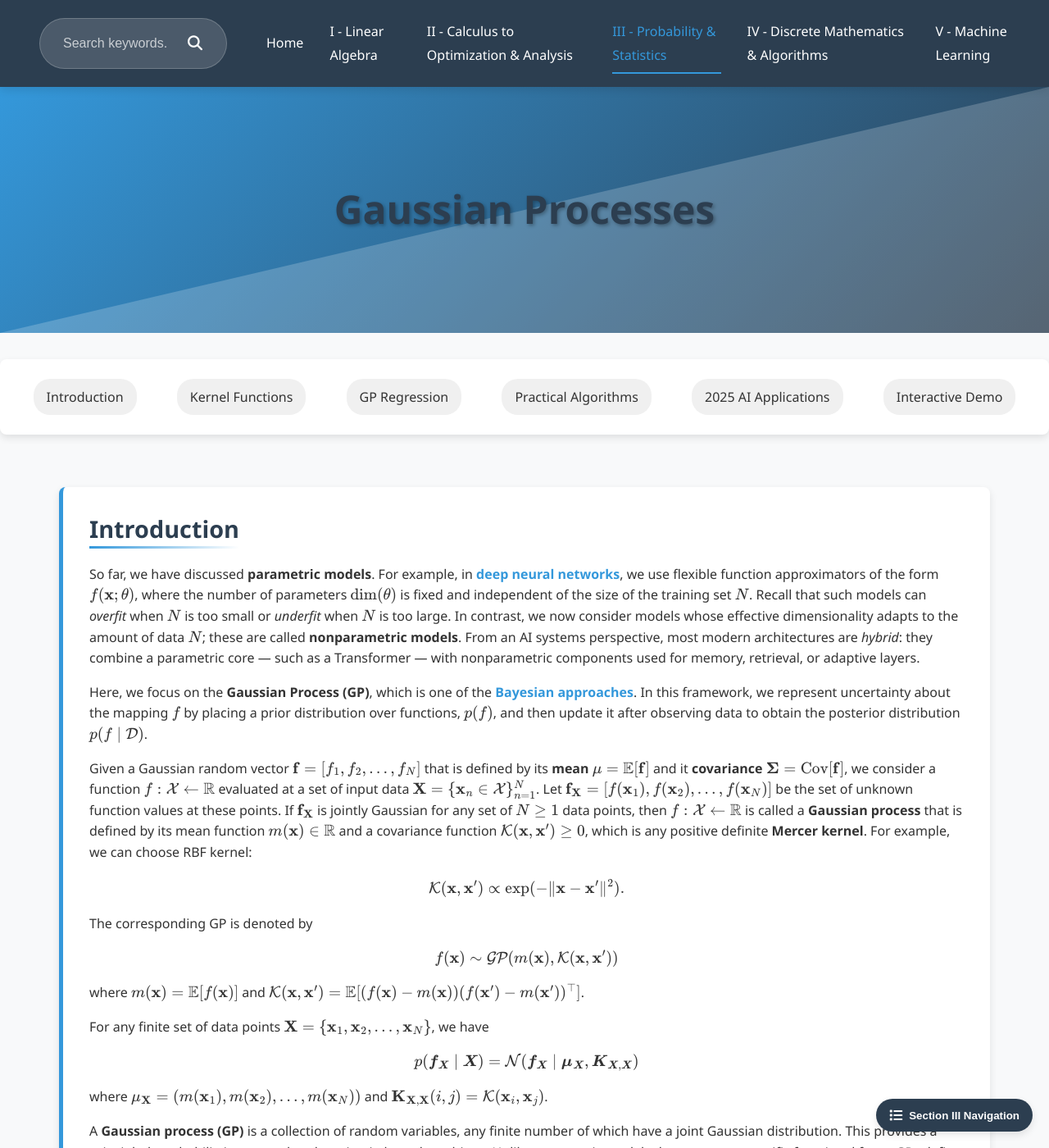
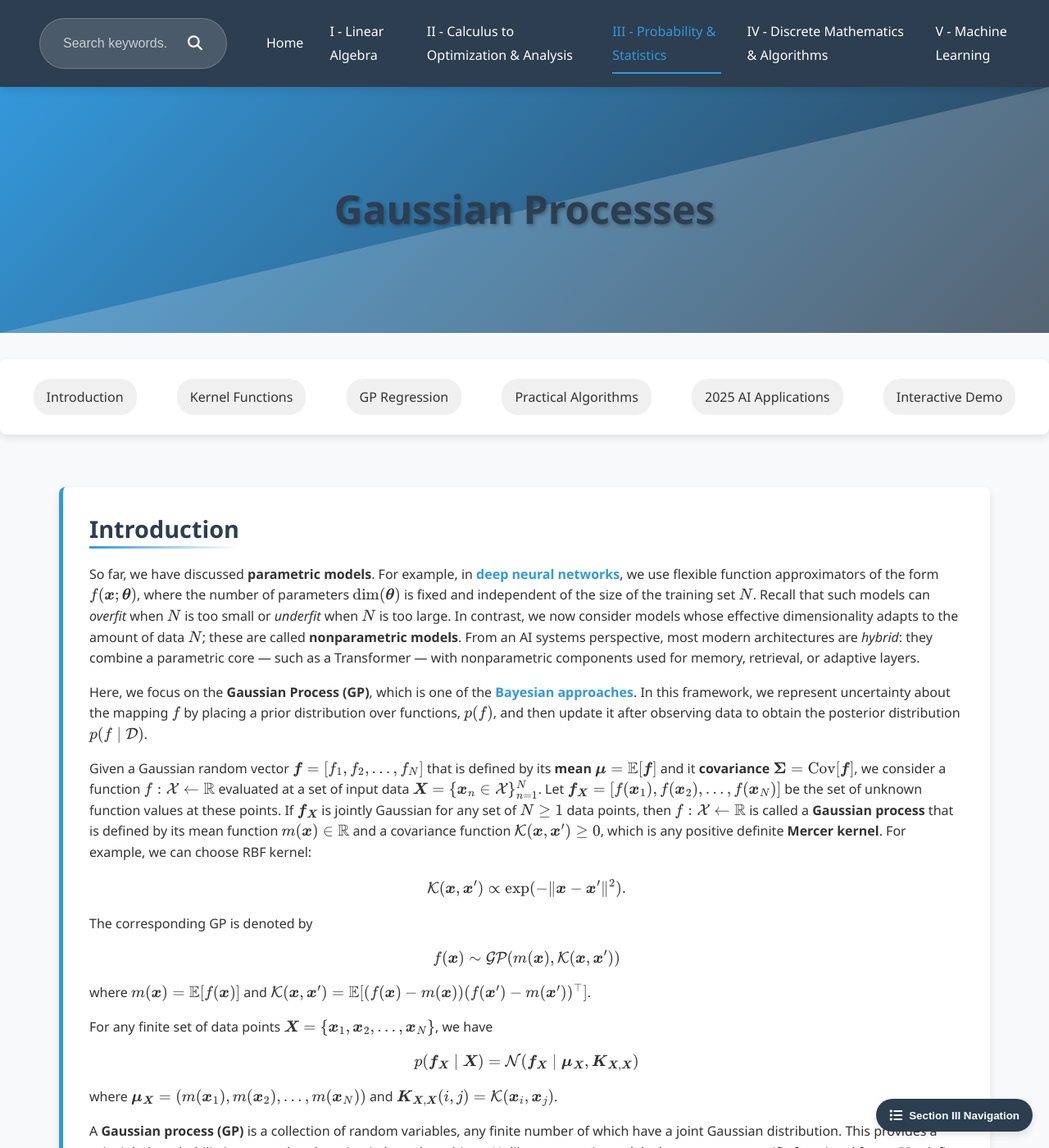
Before and after one commit to Yusukey01/yusukey01.github.io, a Jekyll site: the page built from Mathematics/Probability/gaussian_process.html, in a window 1280 px wide and 1400 px high. Shown: the whole window at 82% size. Built offline with Jekyll 4.4.1, drawn with Linux system fonts in a browser that asks for light colours.

Commit message:
added Gaussian Process

```diff
--- a/Mathematics/Probability/gaussian_process.html
+++ b/Mathematics/Probability/gaussian_process.html
@@ -107,7 +107,7 @@ uses_python: true
 
                 <p>
                     So far, we have discussed <strong>parametric models</strong>. For example, in  <a href="../Machine_learning/deep_nn.html"><strong>deep neural networks</strong></a>,
-                    we use flexible function approximators of the form \(f(\mathbf{x}; \mathbf{\theta})\), where the number of parameters \(\dim(\theta)\)
+                    we use flexible function approximators of the form \(f(\boldsymbol{x}; \boldsymbol{\theta})\), where the number of parameters \(\dim(\boldsymbol{\theta})\)
                     is fixed and independent of the size of the training set \(N\). Recall that such models can <em>overfit</em> when \(N\) is too small or <em>underfit</em>
                     when \(N\) is too large. In contrast, we now consider models whose effective dimensionality adapts to the amount of data \(N\);
                     these are called <strong>nonparametric models</strong>.
@@ -124,35 +124,35 @@ uses_python: true
                 </p>
 
                 <p>
-                    Given a Gaussian random vector \(\mathbf{f}=[f_1, f_2, \ldots, f_N]\) that is defined by its <strong>mean</strong>
-                    \(\mathbf{\mu} = \mathbb{E}[\mathbf{f}]\) and it <strong>covariance</strong> \(\mathbf{\Sigma} = \text{Cov}[\mathbf{f}]\), we
-                    consider a function \(f: \mathcal{X} \leftarrow \mathbb{R}\) evaluated at a set of input data \(\mathbf{X} = \{\mathbf{x}_n \in \mathcal{X}\}_{n=1}^N\).
-                    Let \(\mathbf{f}_{\mathbf{X}} = [f(\mathbf{x}_1), f(\mathbf{x}_2), \ldots, f(\mathbf{x}_N)] \) be the set of
-                    unknown function values at these points. If \(\mathbf{f}_{\mathbf{X}}\) is jointly Gaussian for any set of \(N \geq 1\) data points, then
+                    Given a Gaussian random vector \(\boldsymbol{f}=[f_1, f_2, \ldots, f_N]\) that is defined by its <strong>mean</strong>
+                    \(\boldsymbol{\mu} = \mathbb{E}[\boldsymbol{f}]\) and it <strong>covariance</strong> \(\boldsymbol{\Sigma} = \text{Cov}[\boldsymbol{f}]\), we
+                    consider a function \(f: \mathcal{X} \leftarrow \mathbb{R}\) evaluated at a set of input data \(\boldsymbol{X} = \{\boldsymbol{x}_n \in \mathcal{X}\}_{n=1}^N\).
+                    Let \(\boldsymbol{f}_{\boldsymbol{X}} = [f(\boldsymbol{x}_1), f(\boldsymbol{x}_2), \ldots, f(\boldsymbol{x}_N)] \) be the set of
+                    unknown function values at these points. If \(\boldsymbol{f}_{\boldsymbol{X}}\) is jointly Gaussian for any set of \(N \geq 1\) data points, then
                     \(f: \mathcal{X} \leftarrow \mathbb{R}\) is called a <strong>Gaussian process</strong> that is defined by its mean function
-                    \(m(\mathbf{x}) \in \mathbb{R}\) and a covariance function \(\mathcal{K}(\mathbf{x}, \mathbf{x}') \geq 0\), which is any
+                    \(m(\boldsymbol{x}) \in \mathbb{R}\) and a covariance function \(\mathcal{K}(\boldsymbol{x}, \boldsymbol{x}') \geq 0\), which is any
                     positive definite <strong>Mercer kernel</strong>. For example, we can choose RBF kernel:
                     \[
-                    \mathcal{K}(\mathbf{x}, \mathbf{x}') \propto \exp(- \| \mathbf{x} - \mathbf{x}'\|^2).
+                    \mathcal{K}(\boldsymbol{x}, \boldsymbol{x}') \propto \exp(- \| \boldsymbol{x} - \boldsymbol{x}'\|^2).
                     \]
                 </p>
 
                 <p>
                     The corresponding GP is denoted by
                     \[
-                    f(\mathbf{x}) \sim \mathcal{GP}(m(\mathbf{x}), \mathcal{K}(\mathbf{x}, \mathbf{x}'))
+                    f(\boldsymbol{x}) \sim \mathcal{GP}(m(\boldsymbol{x}), \mathcal{K}(\boldsymbol{x}, \boldsymbol{x}'))
                     \]
-                    where \(m(\mathbf{x}) = \mathbb{E}[f(\mathbf{x})]\)
-                    and \(\mathcal{K}(\mathbf{x}, \mathbf{x}') = \mathbb{E}[(f(\mathbf{x})-m(\mathbf{x}))(f(\mathbf{x}')-m(\mathbf{x}'))^\top]\).
+                    where \(m(\boldsymbol{x}) = \mathbb{E}[f(\boldsymbol{x})]\)
+                    and \(\mathcal{K}(\boldsymbol{x}, \boldsymbol{x}') = \mathbb{E}[(f(\boldsymbol{x})-m(\boldsymbol{x}))(f(\boldsymbol{x}')-m(\boldsymbol{x}'))^\top]\).
                 </p>
 
                 <p>
-                    For any finite set of data points \(\mathbf{X} = \{\mathbf{x}_1, \mathbf{x}_2, \ldots, \mathbf{x}_N\}\), we have
+                    For any finite set of data points \( \boldsymbol{X} = \{\boldsymbol{x}_1, \boldsymbol{x}_2, \ldots, \boldsymbol{x}_N\}\), we have
                     \[
                     p(\boldsymbol{f}_{\boldsymbol{X}} \mid \boldsymbol{X}) = \mathcal{N}(\boldsymbol{f}_{\boldsymbol{X}} \mid \boldsymbol{\mu}_{\boldsymbol{X}}, \boldsymbol{K}_{\boldsymbol{X}, \boldsymbol{X}})
                     \]
-                    where \(\mathbf{\mu}_{\mathbf{X}} = ( m(\mathbf{x}_1), m(\mathbf{x}_2), \ldots, m(\mathbf{x}_N))\) and
-                    \(\mathbf{K}_{\mathbf{X}, \mathbf{X}}(i, j) = \mathcal{K}(\mathbf{x}_i, \mathbf{x}_j) \).
+                    where \(\boldsymbol{\mu}_{\boldsymbol{X}} = ( m(\boldsymbol{x}_1), m(\boldsymbol{x}_2), \ldots, m(\boldsymbol{x}_N))\) and
+                    \(\boldsymbol{K}_{\boldsymbol{X}, \boldsymbol{X}}(i, j) = \mathcal{K}(\boldsymbol{x}_i, \boldsymbol{x}_j) \).
                 </p>
 
                 <p>
```
